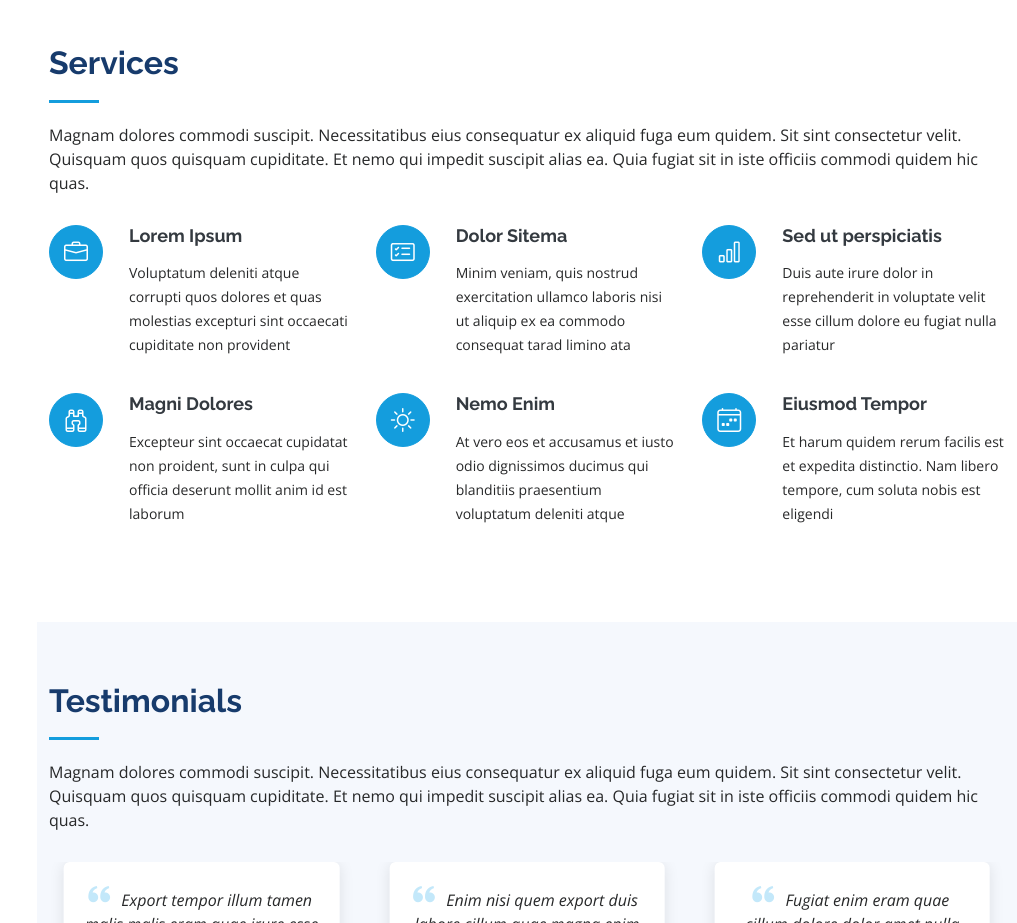
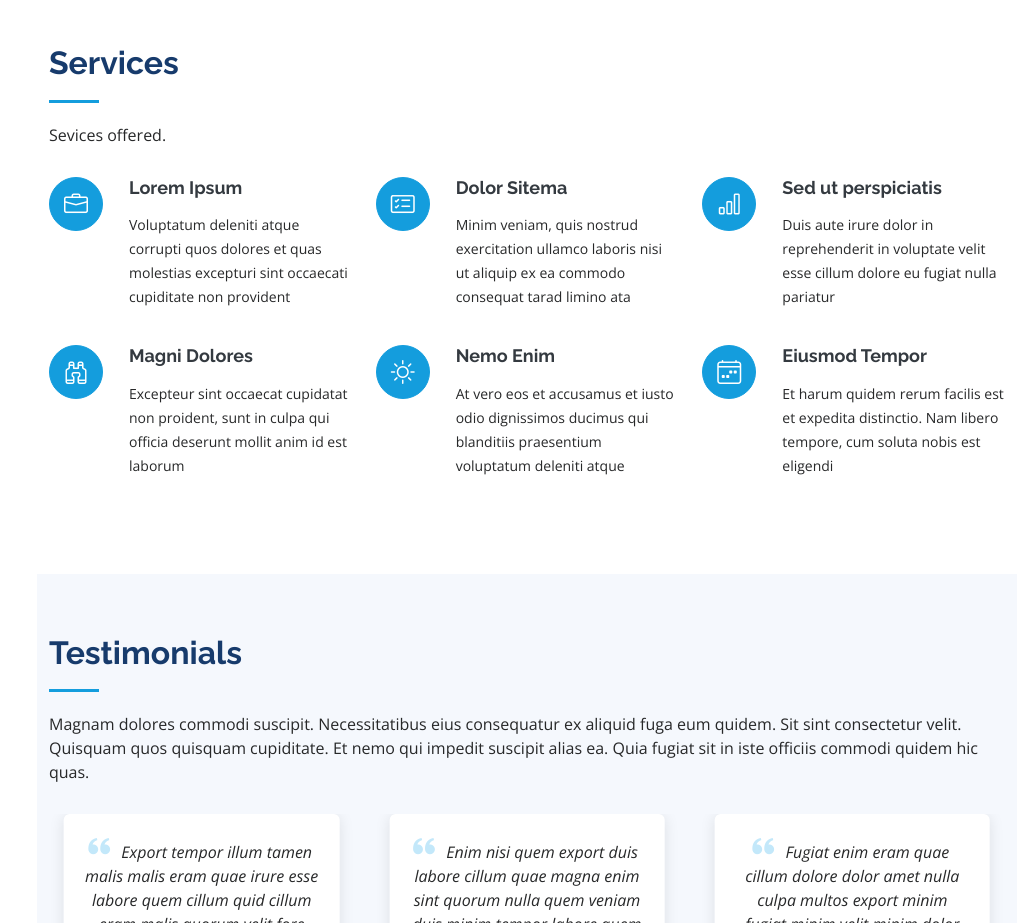
Before and after one commit to eritrouib/EriolaImpersimi, a plain HTML site: page index.html in a window 1280 px wide. Shown: the part 5440-6363 px from the top of the page, without its empty margins (263-1280 px from the left). Drawn offline with nearby package versions, Linux system fonts and the light colour scheme.

Commit message:
html new

```diff
--- a/index.html
+++ b/index.html
@@ -467,7 +467,7 @@
 
         <div class="section-title">
           <h2>Services</h2>
-          <p>Magnam dolores commodi suscipit. Necessitatibus eius consequatur ex aliquid fuga eum quidem. Sit sint consectetur velit. Quisquam quos quisquam cupiditate. Et nemo qui impedit suscipit alias ea. Quia fugiat sit in iste officiis commodi quidem hic quas.</p>
+          <p>Sevices offered.</p>
         </div>
 
         <div class="row">
```
